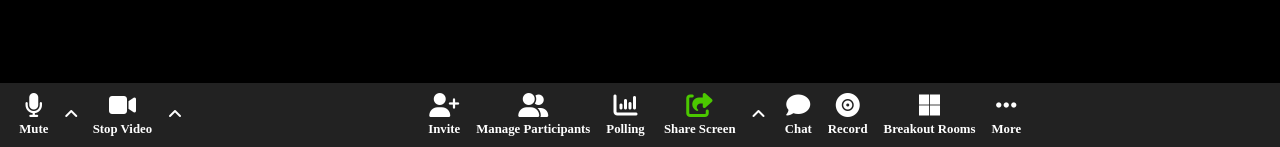
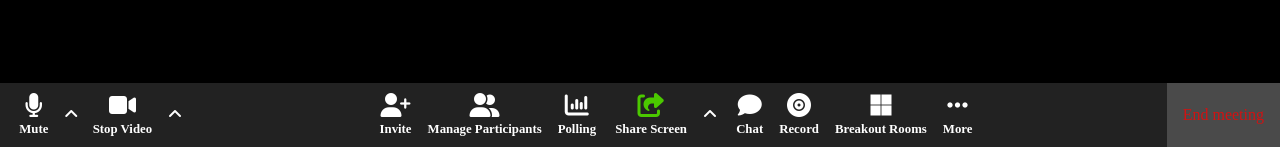
Before and after one commit to DavidePeloso-dev/html-css-zoom, a plain HTML site: page index.html in a window 1280 px wide. Shown: the part 653-800 px from the top of the page. Drawn offline with Linux system fonts and the light colour scheme.

Commit message:
Complete footer rigth menu

```diff
--- a/css/style.css
+++ b/css/style.css
@@ -135,7 +135,7 @@ width: 100%;
     background-color: var(--background-terthiary);
     padding: 0.2rem;
     border-radius: 0.3rem;
-
+    cursor: pointer;
 }
 
 /* footer */
@@ -145,7 +145,7 @@ width: 100%;
     width: 100%;
     position: fixed;
     bottom: 0;
-    padding: 1rem;
+
 }
 
 .action_bar{
@@ -160,6 +160,7 @@ width: 100%;
     color: var(--ligth);
     padding: 0.2rem;
     gap: 1rem;
+    cursor: pointer;
 }
 
 footer i{
@@ -180,10 +181,27 @@ footer h4{
     font-size: 1rem;
 }
 
+.menu{
+    padding: 1rem 0;
+}
+
 .left_menu{
     gap: 0.5rem;
+    padding-left: 1rem;
 }
 
+.rigth_menu{
+    height: 100%;
+}
+
+.end{
+    height: 100%;
+    padding: 0 1rem;
+    background-color: var(--background-terthiary);
+    color: var(--danger-color);
+    line-height: 4rem;
+    cursor: pointer;
+}
 /* --------------------
      /general_css
 -------------------- */
--- a/index.html
+++ b/index.html
@@ -126,6 +126,7 @@
                         </div>
                         <div class="options"><i class="fa-solid fa-angle-up"></i></div>
                     </div>
+
                     <div class="action d-flex">
                         <div class="Video">
                             <i class="fa-solid fa-video"></i>
@@ -134,20 +135,24 @@
                         <div class="options"><i class="fa-solid fa-angle-up"></i></div>
                     </div>
                 </div>
+                <!-- /left_menu -->
                 <div class="menu d-flex">
                     <div class="action d-flex">
                         <div class="invite">
                             <i class="fa-solid fa-user-plus"></i>
                             <h4>Invite</h4>
                         </div>
+
                         <div class="participants">
                             <i class="fa-solid fa-user-group"></i>
                             <h4>Manage Participants</h4>
                         </div>
+
                         <div class="polling">
                             <i class="fa-solid fa-chart-column"></i>
                             <h4>Polling</h4>
                         </div>
+
                         <div class="action d-flex">
                             <div class="share">
                                 <i class="fa-solid fa-share-from-square"></i>
@@ -155,27 +160,33 @@
                             </div>
                             <div class="options"><i class="fa-solid fa-angle-up"></i></div>
                         </div>
+
                         <div class="chat">
                             <i class="fa-solid fa-comment"></i>
                             <h4>Chat</h4>
                         </div>
+
                         <div class="record">
                             <i class="fa-solid fa-record-vinyl"></i>
                             <h4>Record</h4>
                         </div>
+
                         <div class="rooms">
                             <i class="fa-brands fa-microsoft"></i>
                             <h4>Breakout Rooms</h4>
                         </div>
+
                         <div class="more">
                             <i class="fa-solid fa-ellipsis"></i>
                             <h4>More</h4>
                         </div>
                     </div>
                 </div>
-                <div class="rigth_menu d-flex">
-
+                <!-- /menu -->
+                <div class="rigth_menu">
+                    <div class="end">End meeting</div>
                 </div>
+                <!-- /rigrh_menu -->
             </div>
         </footer>
         <!-- /#footer_section -->
```
